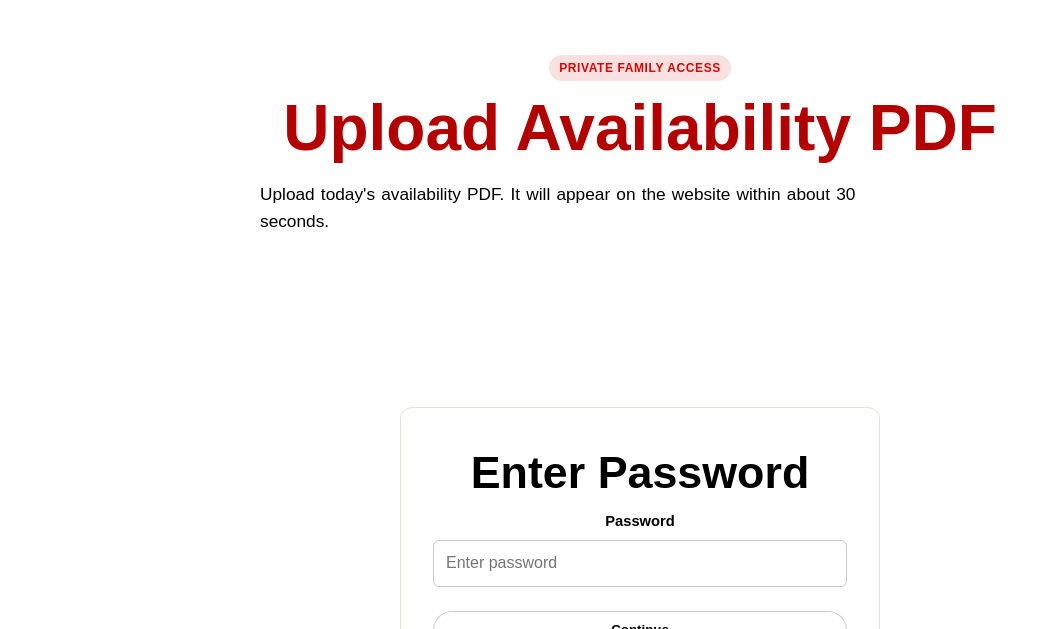
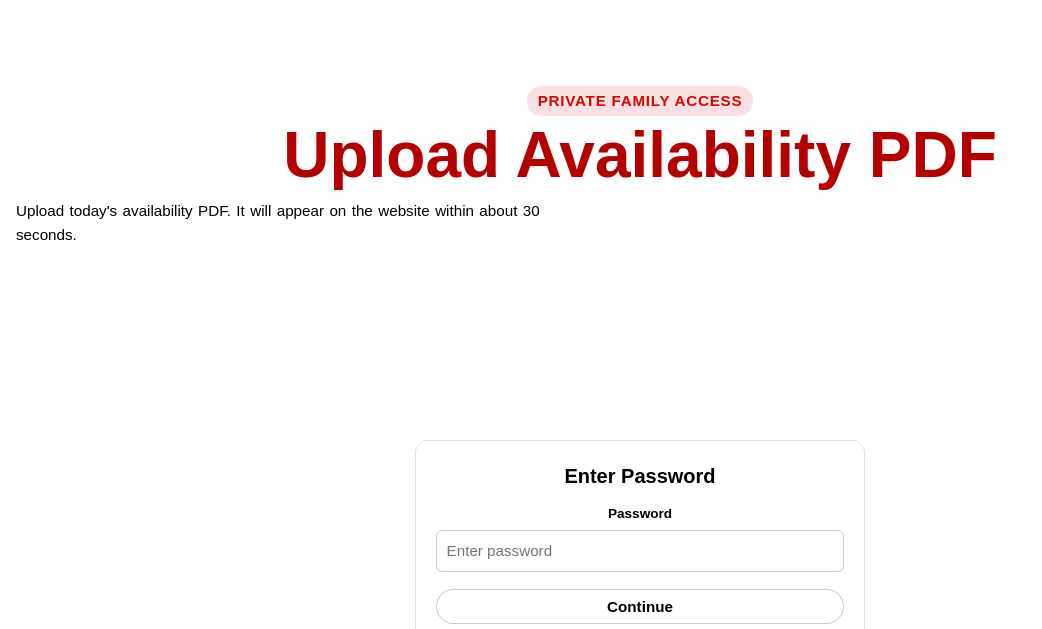
Before and after one commit to francescoswoboda-afk/BunchesDirectAI, a website: page availability-upload-8k2m.html in a window 1280 px wide. Shown: the part 171-800 px from the top of the page, without its empty margins (0-1042 px from the left). Drawn offline with Linux system fonts and the light colour scheme; a web font is replaced by a local one.

Commit message:
Make upload page fit in one viewport without scrolling

```diff
--- a/availability-upload-8k2m.html
+++ b/availability-upload-8k2m.html
@@ -10,68 +10,102 @@
   <link href="https://fonts.googleapis.com/css2?family=Birthstone&family=Cormorant+Garamond:wght@500;600;700&family=Manrope:wght@400;500;700;800&display=swap" rel="stylesheet">
   <link rel="stylesheet" href="styles.css">
   <style>
+    html, body {
+      height: 100vh;
+      overflow: hidden;
+    }
+    main {
+      height: 100vh;
+      display: flex;
+      flex-direction: column;
+      overflow-y: auto;
+    }
+    .page-hero {
+      padding: 1.5rem 1rem !important;
+      flex-shrink: 0;
+    }
+    .page-hero h1 {
+      margin: 0.25rem 0 0.5rem 0;
+    }
+    .page-hero p {
+      margin: 0;
+      font-size: 0.95rem;
+    }
+    section.section-pad {
+      padding: 1rem !important;
+      flex: 1;
+      display: flex;
+      align-items: center;
+    }
+    .container.narrow {
+      width: 100%;
+    }
     .upload-card {
       background: #fff;
       border: 1px solid #e8e0d8;
       border-radius: 12px;
-      padding: 2.5rem 2rem;
-      max-width: 480px;
+      padding: 1.5rem 1.25rem;
+      max-width: 450px;
       margin: 0 auto;
     }
     .upload-card h2 {
       margin-top: 0;
+      margin-bottom: 1rem;
+      font-size: 1.25rem;
     }
     .upload-field {
       display: flex;
       flex-direction: column;
-      gap: 0.4rem;
-      margin-bottom: 1.25rem;
+      gap: 0.3rem;
+      margin-bottom: 0.85rem;
     }
     .upload-field label {
       font-weight: 600;
-      font-size: 0.92rem;
+      font-size: 0.85rem;
     }
     .upload-field input[type="password"],
     .upload-field input[type="file"] {
-      padding: 0.6rem 0.75rem;
+      padding: 0.5rem 0.6rem;
       border: 1px solid #ccc;
       border-radius: 6px;
       font-family: inherit;
-      font-size: 1rem;
+      font-size: 0.95rem;
       width: 100%;
       box-sizing: border-box;
     }
     .upload-field input[type="file"] {
-      padding: 0.45rem 0.75rem;
+      padding: 0.4rem 0.6rem;
       background: #faf8f6;
       cursor: pointer;
     }
     .upload-message {
-      margin-top: 1rem;
-      font-size: 0.95rem;
-      min-height: 1.4em;
+      margin-top: 0.75rem;
+      font-size: 0.9rem;
+      min-height: 1.2em;
       font-weight: 500;
     }
     .upload-message.success { color: #2a7a4b; }
     .upload-message.error   { color: #c0392b; }
     .upload-submit {
       width: 100%;
-      margin-top: 0.25rem;
+      margin-top: 0.2rem;
+      font-size: 0.95rem;
+      padding: 0.5rem !important;
     }
     #loginSection { display: block; }
     #uploadSection { display: none; }
     .current-pdf-wrap {
-      margin-top: 1.5rem;
-      padding-top: 1.5rem;
+      margin-top: 0.85rem;
+      padding-top: 0.85rem;
       border-top: 1px solid #e8e0d8;
     }
     .current-pdf-wrap p {
-      font-size: 0.9rem;
+      font-size: 0.85rem;
       color: #666;
-      margin-bottom: 0.5rem;
+      margin-bottom: 0.35rem;
     }
     .current-pdf-wrap a {
-      font-size: 0.9rem;
+      font-size: 0.85rem;
     }
   </style>
 </head>
```
